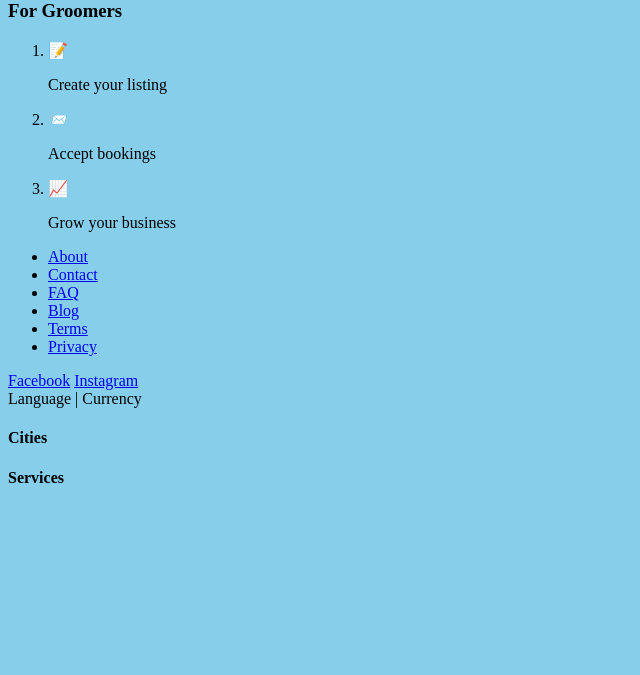
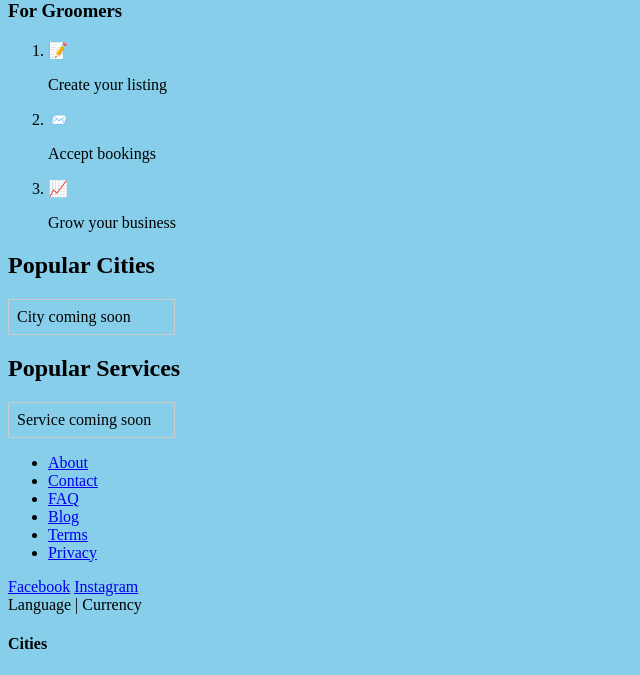
Before and after one commit to DesireOn/cleanwhiskers, a Symfony app: template templates/home/index.html.twig in a window 1280 px wide. Shown: the part 596-1271 px from the top of the page, without its empty margins (0-640 px from the left). Before the commit the page ends 1079 px from the top, so only its background shows below. Run offline with Twig, Linux system fonts and the light colour scheme; the template is opened without the code that fills it, so the values that code supplies are empty; style sheets or scripts are compiled from the project's sources; some libraries are stand-ins or nearby versions.

Commit message:
feat: add popular cities services section

```diff
--- a/src/Controller/HomepageController.php
+++ b/src/Controller/HomepageController.php
@@ -35,10 +35,15 @@ class HomepageController extends AbstractController
         $footerCities = $this->cityRepository->findBy([], ['name' => 'ASC'], 5);
         $footerServices = $this->serviceRepository->findBy([], ['name' => 'ASC'], 5);
 
+        $popularCities = $this->cityRepository->findTop(6);
+        $popularServices = $this->serviceRepository->findTop(6);
+
         return $this->render('home/index.html.twig', [
             'ctaLinks' => $ctaLinks,
             'footerCities' => $footerCities,
             'footerServices' => $footerServices,
+            'popularCities' => $popularCities,
+            'popularServices' => $popularServices,
         ]);
     }
 }
--- /dev/null
+++ b/templates/home/_popular.html.twig
@@ -0,0 +1,42 @@
+<section id="popular">
+    <h2>Popular Cities</h2>
+    <div class="popular-grid">
+        {% for city in popularCities %}
+            <div class="popular-item">
+                <a href="{{ path('app_city_show', {slug: city.slug}) }}">{{ city.name }}</a>
+                {% if city.seoIntro %}
+                    <p>{{ city.seoIntro }}</p>
+                {% endif %}
+            </div>
+        {% else %}
+            <div class="popular-item">City coming soon</div>
+        {% endfor %}
+    </div>
+
+    <h2>Popular Services</h2>
+    <div class="popular-grid">
+        {% set defaultCity = popularCities|first %}
+        {% for service in popularServices %}
+            <div class="popular-item">
+                {% if defaultCity %}
+                    <a href="{{ path('app_groomer_list_by_city_service', {citySlug: defaultCity.slug, serviceSlug: service.slug}) }}">{{ service.name }} in {{ defaultCity.name }}</a>
+                {% else %}
+                    {{ service.name }}
+                {% endif %}
+            </div>
+        {% else %}
+            <div class="popular-item">Service coming soon</div>
+        {% endfor %}
+    </div>
+</section>
+<style>
+#popular .popular-grid {
+    display: grid;
+    grid-template-columns: repeat(auto-fill, minmax(150px, 1fr));
+    gap: 1rem;
+}
+#popular .popular-item {
+    border: 1px solid #ccc;
+    padding: 0.5rem;
+}
+</style>
--- a/templates/home/index.html.twig
+++ b/templates/home/index.html.twig
@@ -17,6 +17,7 @@
 </section>
 {% include 'home/_cta_banner.html.twig' %}
 {% include 'home/_how_it_works.html.twig' %}
+{% include 'home/_popular.html.twig' %}
 <script>
     (function () {
         const city = document.getElementById('city');
```
Also changed, not shown: src/Repository/CityRepository.php (+16 -0 lines), src/Repository/ServiceRepository.php (+16 -0 lines), tests/Integration/HomepagePopularSectionTest.php (added, +54 -0 lines), tests/Integration/Repository/CityRepositoryTest.php (+15 -0 lines), tests/Integration/Repository/ServiceRepositoryTest.php (+16 -0 lines).
